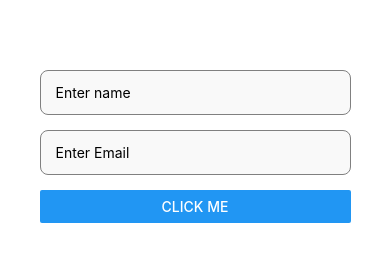
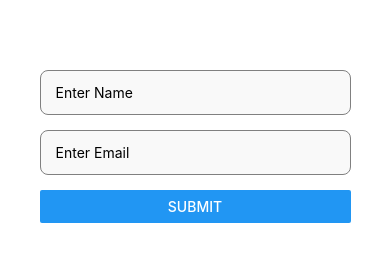
Before and after one commit to tomamac/TNIReactNative, a React Native app in the folder MyFirstProject/: screen / in a window 390 px wide. Shown: the part 210-472 px from the top of the page. Built offline with nearby package versions, Linux system fonts and the light colour scheme.

Commit message:
edit some text

```diff
--- a/MyFirstProject/App.tsx
+++ b/MyFirstProject/App.tsx
@@ -32,13 +32,13 @@ export default function App(): React.JSX.Element {
       <View style={stylesLogin.container}>
           <TextInput
             style={stylesLogin.input}
-            placeholder="Enter name"
+            placeholder="Enter Name"
           />
           <TextInput
             style={stylesLogin.input}
             placeholder="Enter Email"
           />
-          <Button title="CLICK ME" />
+          <Button title="SUBMIT" />
       </View>
       {/* <AppHeader fullname={fullname} message={message} /> */}
       {/* <Content message={message} fullname={fullname} /> */}
```
